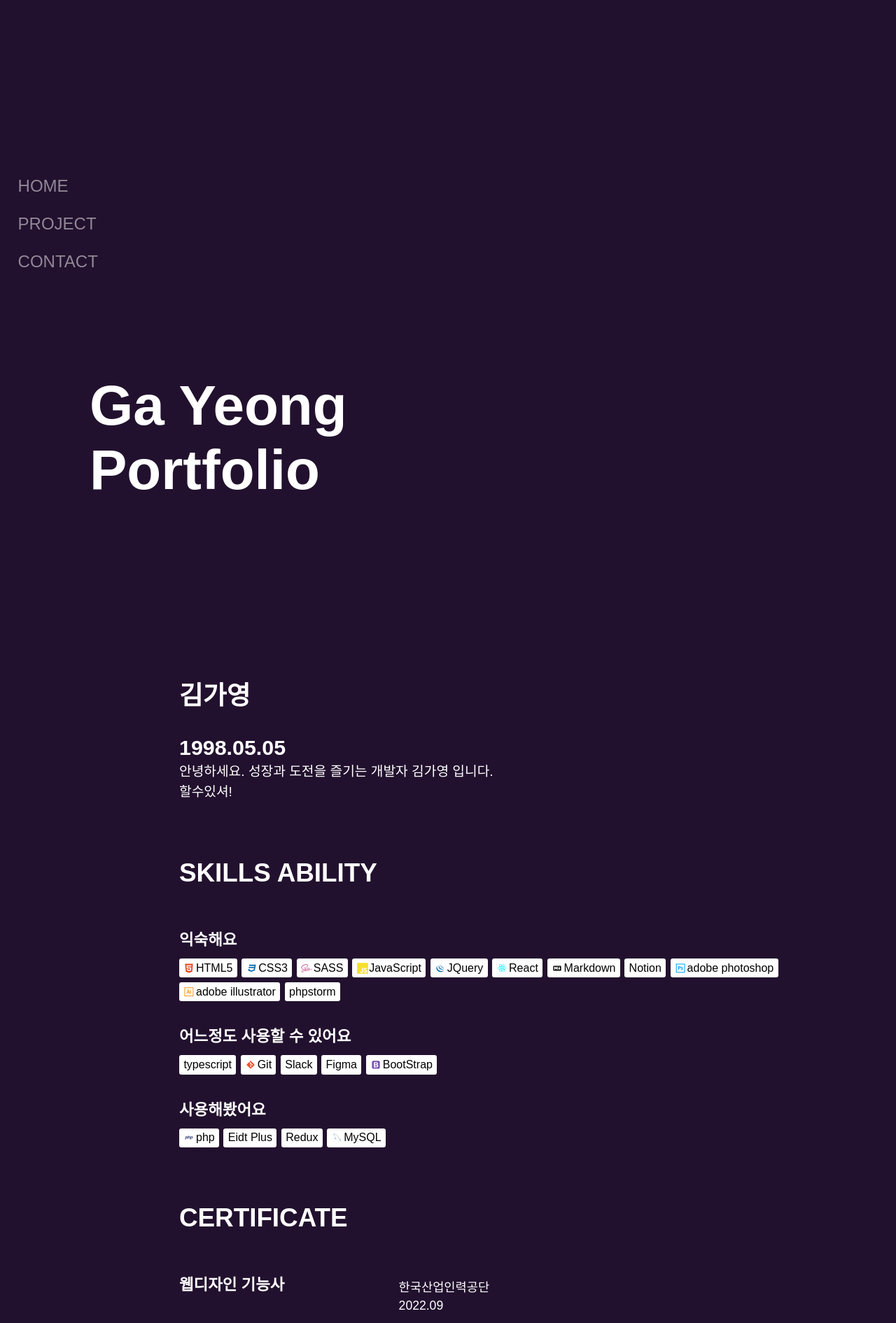
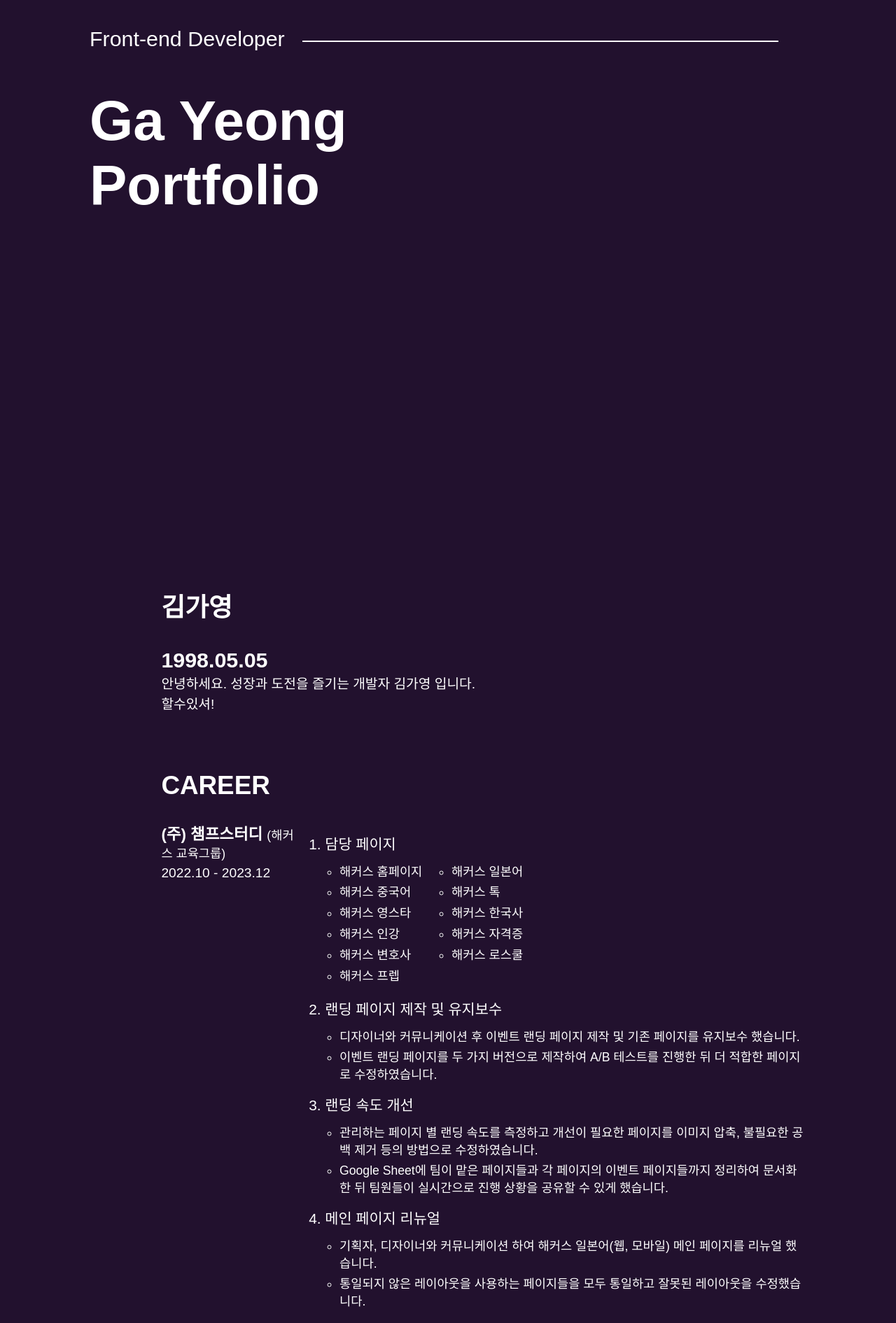
Before and after one commit to bomvomsss/bomvomsss.github.io, a React (Create React App) app in the folder mypage/: page / in a window 1280 px wide. Shown: the part 80-1971 px from the top of the page at 70% size. Built offline with nearby package versions, Linux system fonts and the light colour scheme; a web font is replaced by a local one.

Commit message:
메인페이지, 스타일

```diff
--- a/mypage/src/App.css
+++ b/mypage/src/App.css
@@ -14,7 +14,7 @@ body{
 }
 /* home */
 .home > div{
-  padding-left:10vw;
+  padding-left:8vw;
 }
 h1{
   font-size:5rem;
@@ -22,10 +22,27 @@ h1{
 p{
   margin:0;
 }
-.main{
+.home .main{
   height:100vh;
-  padding-top:31.5rem;
+  padding:5rem 0;
   box-sizing:border-box;
+}
+.main .top{
+  font-size:1.9rem;
+  font-weight:normal;
+  position:relative;
+}
+.main .top::after{
+  content:'';
+  position:absolute;
+  top:1.2rem;
+  left:19rem;
+  width:42.5rem;
+  height:2px;
+  background:#fff;
+}
+.main .top.off::after{
+  display:none;
 }
 /* home > navbar */
 .link-bar{
@@ -95,26 +112,55 @@ h2{
 }
 .skill span svg{
   height:1.1rem;
-  margin-right:0.1rem;
+  margin-right:0.2rem;
 }
 /* home > license */
-.license .licenseBox{
+.licenseBox{
   display:flex;
   justify-items:space-between;
   margin-bottom:1.5rem;
 }
-.license p{
+.licenseBox p{
   font-size:1.4rem;
   font-weight:bold;
   width:35%;
 }
-.license ul{
-  list-style-type:none;
-  padding:0;
-  margin:0.5rem 0 0;
+.licenseBox p i{
+  font-weight:normal;
+  font-size:1.1rem;
+  font-style:normal;
 }
-.license li{
-  font-size:1.1rem;
+.licenseBox p span{
+  display:block;
+  font-size:1.2rem;
+  font-weight:normal;
+  margin-top:0.3rem;
+}
+.licenseBox ol li{
+  font-size:1.3rem;
   font-weight:normal;
   margin-bottom:0.3rem;
 }
+.licenseBox ol > li{
+  margin-bottom:1rem;
+}
+.licenseBox ul{
+  margin-top:0.7rem;
+  padding-left:1.3rem;
+}
+.license .licensebox ul{
+  list-style-type:none;
+}
+.licenseBox ul.flexBox{
+  display:flex;
+  flex-wrap:wrap;
+  width:20rem;
+  column-gap: 2rem;
+}
+.licenseBox ul.flexBox li{
+  width:8rem;
+}
+.licenseBox ul li{
+  font-size:1.1rem;
+  text-decoration:none;
+}
--- a/mypage/src/App.js
+++ b/mypage/src/App.js
@@ -1,13 +1,34 @@
 import './App.css';
-import {Routes, Route, Link} from 'react-router-dom';
+import {Routes, Route, Link, useLocation} from 'react-router-dom';
 import Home from './pages/Home.js';
 import Project from './pages/Project.js';
+import { useState, useEffect } from 'react';
 
 function App() {
 
+  const [position, setPosition] = useState(0);
+
+  // 스크롤 메뉴 바 오퍼시티
+  function onScroll(){
+    setPosition(window.scrollY);
+  }
+  useEffect(()=>{
+    window.addEventListener("scroll", onScroll);
+    return () => {
+      window.removeEventListener("scroll", onScroll);
+    }
+  }, []);
+
+  //
+  // const navigate = useNavigate();
+  const location = useLocation();
+  useEffect(()=>{
+    console.log(location);
+  },[location])
+
   return (
     <div className="App">
-      <div className="link-bar">
+      <div className="link-bar" style={{opacity:(position-300)/500}}>
         <Link to='/'>HOME</Link>
         <Link to='/project'>PROJECT</Link>
         <Link to='/contact'>CONTACT</Link>
@@ -23,6 +44,11 @@ function App() {
             <Project/>
           </div>
         }/>
+        <Route path='/contact' element={
+          <div>
+
+          </div>
+        }/>
       </Routes>
     </div>
   );
--- a/mypage/src/pages/Home.js
+++ b/mypage/src/pages/Home.js
@@ -1,14 +1,17 @@
+import { SiNotion,SiPhpstorm,SiTypescript,SiSlack,SiFigma,SiRedux,SiBookstack } from "react-icons/si";
 import { DiReact,DiHtml5,DiCss3Full,DiJsBadge,DiJqueryLogo,DiPhotoshop,DiIllustrator,DiBootstrap,DiMarkdown,DiSass,DiGit,DiPhp,DiMysql } from "react-icons/di";
 
 function Home(){
 
   return (
     <div className="wrap home">
-      <div className="top">Front-end Developer</div>
-      <h1 className="main">
-        <p>Ga Yeong</p>
-        <p>Portfolio</p>
-      </h1>
+      <div className="main">
+        <p className="top">Front-end Developer</p>
+        <h1>
+          <p>Ga Yeong</p>
+          <p>Portfolio</p>
+        </h1>
+      </div>
       <div className="about">
         <h2>김가영</h2>
         <b>1998.05.05</b>
@@ -17,6 +20,64 @@ function Home(){
           <br/>
           할수있셔!
         </p>
+      </div>
+      <div className="career">
+        <h2>CAREER</h2>
+        <div className="licenseBox">
+          <p>(주) 챔프스터디 <i>(해커스 교육그룹)</i><span>2022.10 - 2023.12</span></p>
+          <ol>
+            <li>
+              담당 페이지
+              <ul className="flexBox">
+                <li>해커스 홈페이지</li>
+                <li>해커스 일본어</li>
+                <li>해커스 중국어</li>
+                <li>해커스 톡</li>
+                <li>해커스 영스타</li>
+                <li>해커스 한국사</li>
+                <li>해커스 인강</li>
+                <li>해커스 자격증</li>
+                <li>해커스 변호사</li>
+                <li>해커스 로스쿨</li>
+                <li>해커스 프렙</li>
+              </ul>
+              </li>
+            <li>
+              랜딩 페이지 제작 및 유지보수
+              <ul>
+                <li>디자이너와 커뮤니케이션 후 이벤트 랜딩 페이지 제작 및 기존 페이지를 유지보수 했습니다.</li>
+                <li>이벤트 랜딩 페이지를 두 가지 버전으로 제작하여 A/B 테스트를 진행한 뒤 더 적합한 페이지로 수정하였습니다.</li>
+              </ul>
+            </li>
+            <li>
+              랜딩 속도 개선
+              <ul>
+                <li>관리하는 페이지 별 랜딩 속도를 측정하고 개선이 필요한 페이지를 이미지 압축, 불필요한 공백 제거 등의 방법으로 수정하였습니다.</li>
+                <li>Google Sheet에 팀이 맡은 페이지들과 각 페이지의 이벤트 페이지들까지 정리하여 문서화한 뒤 팀원들이 실시간으로 진행 상황을 공유할 수 있게 했습니다.</li>
+              </ul>
+            </li>
+            <li>
+              메인 페이지 리뉴얼
+              <ul>
+                <li>기획자, 디자이너와 커뮤니케이션 하여 해커스 일본어(웹, 모바일) 메인 페이지를 리뉴얼 했습니다.</li>
+                <li>통일되지 않은 레이아웃을 사용하는 페이지들을 모두 통일하고 잘못된 레이아웃을 수정했습니다.</li>
+              </ul>
+            </li>
+            <li>
+              반응형 웹페이지 개선
+              <ul>
+                <li>태블릿으로 인강을 볼 때 레이아웃이 망가지는 것을 개선하기 위해 사이즈에 따라서 스타일과 레이아웃이 알맞게 변경되게 하였습니다.</li>
+              </ul>
+            </li>
+            <li>
+              컴포넌트 개발
+              <ul>
+                <li>바닐라 JS로 팀에서 자주 사용하는 함수들을 정리하여 팀원들과 공유하였습니다.</li>
+                <li>자주 사용하는 Php 함수 또한 함께 정리하여 작업 시간을 단축하였습니다.</li>
+              </ul>
+            </li>
+          </ol>
+        </div>
       </div>
       <div className="skill">
         <h2>SKILLS ABILITY</h2>
@@ -29,24 +90,24 @@ function Home(){
           <span><DiJqueryLogo color="#0769ad"/>JQuery</span>
           <span><DiReact color="#00ffff"/>React</span>
           <span><DiMarkdown/>Markdown</span>
-          <span>Notion</span>
-          <span><DiPhotoshop color="#01a4f6"/>adobe photoshop</span>
-          <span><DiIllustrator color="#f8971a"/>adobe illustrator</span>
-          <span>phpstorm</span>
+          <span><SiNotion/>Notion</span>
+          <span><DiPhotoshop color="#01a4f6"/>Adobe Photoshop</span>
+          <span><DiIllustrator color="#f8971a"/>Adobe Illustrator</span>
+          <span><SiPhpstorm/>PhpStorm</span>
         </div>
         <p>어느정도 사용할 수 있어요</p>
         <div className="normalSkill">
-          <span>typescript</span>
+          <span><SiTypescript color="#3075c1"/>TypeScript</span>
           <span><DiGit color="#f05032"/>Git</span>
-          <span>Slack</span>
-          <span>Figma</span>
+          <span><SiSlack color="#36b1da"/>Slack</span>
+          <span><SiFigma/>Figma</span>
           <span><DiBootstrap color="#7952b3"/>BootStrap</span>
         </div>
         <p>사용해봤어요</p>
         <div className="canSkill">
-          <span><DiPhp color="#4d598f"/>php</span>
-          <span>Eidt Plus</span>
-          <span>Redux</span>
+          <span><DiPhp color="#4d598f"/>Php</span>
+          <span><SiBookstack color="#e6786d"/>Eidt Plus</span>
+          <span><SiRedux color="#764abc"/>Redux</span>
           <span><DiMysql color="#7b9cb5"/>MySQL</span>
         </div>
       </div>
@@ -73,6 +134,16 @@ function Home(){
             <li>2022.06</li>
           </ul>
         </div>
+        <div className="licenseBox">
+          <p>2종 보통 운전면허</p>
+          <ul>
+            <li>경찰청</li>
+            <li>2019.04</li>
+          </ul>
+        </div>
+      </div>
+      <div className="education">
+
       </div>
     </div>
   )
```
